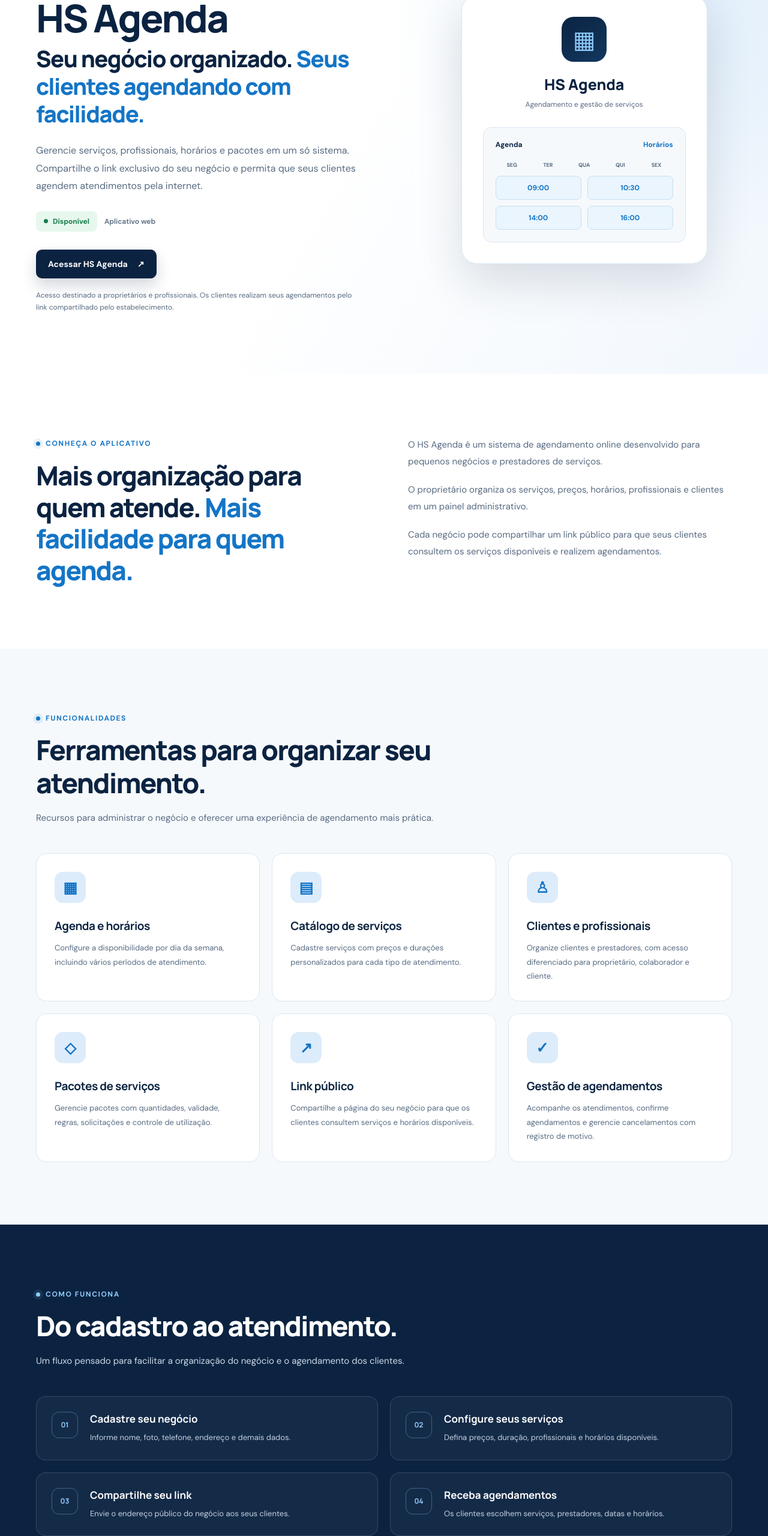
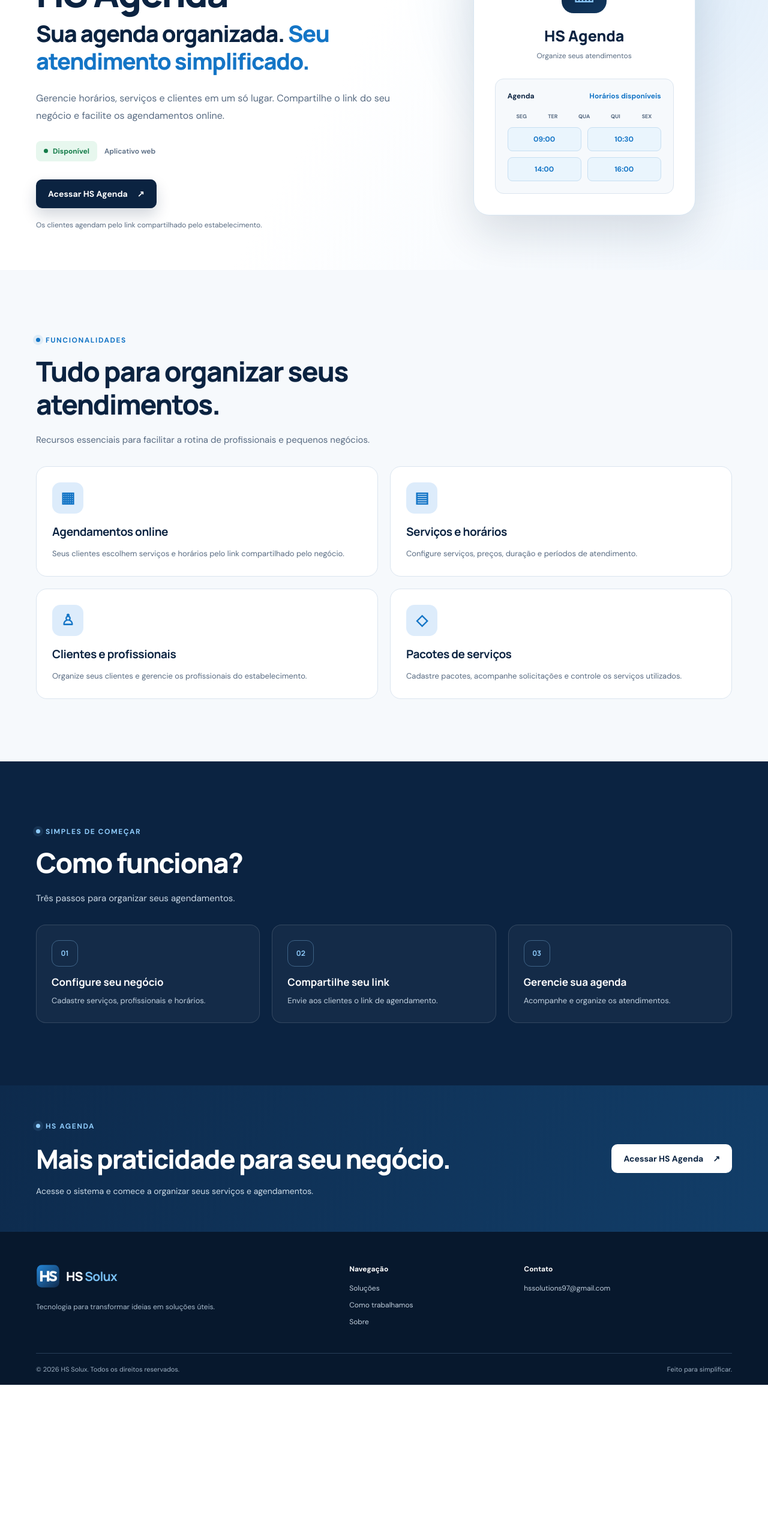
Before and after one commit to Herlonysantiago/hs_solux-site, a plain HTML site: page aplicativos/hs-agenda/index.html in a window 1280 px wide. Shown: the part 240-2800 px from the top of the page at 60% size. After the commit the page ends 2548 px from the top, so only its background shows below. Drawn offline with Linux system fonts and the light colour scheme; files that its build step writes are made by us from their sources.

Commit message:
Simplificar página do HS Agenda

```diff
--- a/aplicativos/hs-agenda/index.html
+++ b/aplicativos/hs-agenda/index.html
@@ -6,7 +6,7 @@
   <meta name="viewport" content="width=device-width, initial-scale=1">
 
   <title>HS Agenda | Agendamento Online | HS Solux</title>
-  <meta name="description" content="Conheça o HS Agenda, sistema de agendamento online para pequenos negócios e prestadores de serviços. Organize horários, clientes, serviços e pacotes.">
+  <meta name="description" content="Conheça o HS Agenda, uma solução de agendamento online para profissionais e pequenos negócios.">
   <meta name="theme-color" content="#0b2341">
   <meta name="robots" content="index, follow">
 
@@ -19,6 +19,74 @@
 
   <link rel="stylesheet" href="../../styles.css">
   <link rel="stylesheet" href="../app.css">
+
+  <style>
+    /* Ajustes específicos da versão compacta. */
+    .app-hero {
+      padding-top: 45px;
+      padding-bottom: 65px;
+    }
+
+    .app-back-link {
+      margin-bottom: 28px;
+    }
+
+    .app-hero-visual {
+      min-height: 340px;
+    }
+
+    .app-preview {
+      max-width: 370px;
+    }
+
+    .app-section-heading {
+      margin-bottom: 30px;
+    }
+
+    .app-features-grid {
+      grid-template-columns: repeat(2, minmax(0, 1fr));
+    }
+
+    .app-feature-card {
+      padding: 26px;
+    }
+
+    .app-feature-icon {
+      margin-bottom: 17px;
+    }
+
+    .app-steps-list {
+      grid-template-columns: repeat(3, minmax(0, 1fr));
+    }
+
+    .app-steps-list li {
+      flex-direction: column;
+      gap: 14px;
+    }
+
+    .app-final-cta {
+      padding: 55px 0;
+    }
+
+    @media (max-width: 760px) {
+      .app-hero {
+        padding: 30px 0 55px;
+      }
+
+      .app-hero-visual {
+        min-height: auto;
+      }
+
+      .app-features-grid,
+      .app-steps-list {
+        grid-template-columns: 1fr;
+      }
+
+      .app-steps-list li {
+        flex-direction: row;
+      }
+    }
+  </style>
 </head>
 
 <body>
@@ -72,14 +140,13 @@
           </h1>
 
           <h2>
-            Seu negócio organizado.
-            <em>Seus clientes agendando com facilidade.</em>
+            Sua agenda organizada.
+            <em>Seu atendimento simplificado.</em>
           </h2>
 
           <p class="app-hero-description">
-            Gerencie serviços, profissionais, horários e pacotes em um só
-            sistema. Compartilhe o link exclusivo do seu negócio e permita
-            que seus clientes agendem atendimentos pela internet.
+            Gerencie horários, serviços e clientes em um só lugar.
+            Compartilhe o link do seu negócio e facilite os agendamentos online.
           </p>
 
           <div class="app-status-row">
@@ -98,9 +165,7 @@
           </div>
 
           <p class="app-access-note">
-            Acesso destinado a proprietários e profissionais.
-            Os clientes realizam seus agendamentos pelo link
-            compartilhado pelo estabelecimento.
+            Os clientes agendam pelo link compartilhado pelo estabelecimento.
           </p>
         </div>
 
@@ -108,12 +173,12 @@
           <div class="app-preview">
             <div class="app-preview-icon">▦</div>
             <strong>HS Agenda</strong>
-            <span>Agendamento e gestão de serviços</span>
+            <span>Organize seus atendimentos</span>
 
             <div class="app-preview-calendar">
               <div class="preview-calendar-title">
                 <span>Agenda</span>
-                <span>Horários</span>
+                <span>Horários disponíveis</span>
               </div>
               <div class="preview-calendar-days">
                 <span>SEG</span>
@@ -135,38 +200,6 @@
       </div>
     </section>
 
-    <!-- SOBRE -->
-    <section class="section app-about" aria-labelledby="app-about-title">
-      <div class="container app-intro-grid">
-        <div>
-          <p class="eyebrow">
-            <span aria-hidden="true"></span>
-            Conheça o aplicativo
-          </p>
-          <h2 id="app-about-title">
-            Mais organização para quem atende.
-            <em>Mais facilidade para quem agenda.</em>
-          </h2>
-        </div>
-
-        <div class="app-intro-text">
-          <p>
-            O HS Agenda é um sistema de agendamento online desenvolvido
-            para pequenos negócios e prestadores de serviços.
-          </p>
-          <p>
-            O proprietário organiza os serviços, preços, horários,
-            profissionais e clientes em um painel administrativo.
-          </p>
-          <p>
-            Cada negócio pode compartilhar um link público para que
-            seus clientes consultem os serviços disponíveis e realizem
-            agendamentos.
-          </p>
-        </div>
-      </div>
-    </section>
-
     <!-- FUNCIONALIDADES -->
     <section class="section app-features-section" aria-labelledby="features-title">
       <div class="container">
@@ -176,11 +209,11 @@
             Funcionalidades
           </p>
           <h2 id="features-title">
-            Ferramentas para organizar seu atendimento.
+            Tudo para organizar seus atendimentos.
           </h2>
           <p>
-            Recursos para administrar o negócio e oferecer
-            uma experiência de agendamento mais prática.
+            Recursos essenciais para facilitar a rotina
+            de profissionais e pequenos negócios.
           </p>
         </div>
 
@@ -188,19 +221,19 @@
 
           <article class="app-feature-card">
             <div class="app-feature-icon" aria-hidden="true">▦</div>
-            <h3>Agenda e horários</h3>
+            <h3>Agendamentos online</h3>
             <p>
-              Configure a disponibilidade por dia da semana,
-              incluindo vários períodos de atendimento.
+              Seus clientes escolhem serviços e horários
+              pelo link compartilhado pelo negócio.
             </p>
           </article>
 
           <article class="app-feature-card">
             <div class="app-feature-icon" aria-hidden="true">▤</div>
-            <h3>Catálogo de serviços</h3>
+            <h3>Serviços e horários</h3>
             <p>
-              Cadastre serviços com preços e durações personalizados
-              para cada tipo de atendimento.
+              Configure serviços, preços, duração
+              e períodos de atendimento.
             </p>
           </article>
 
@@ -208,8 +241,8 @@
             <div class="app-feature-icon" aria-hidden="true">♙</div>
             <h3>Clientes e profissionais</h3>
             <p>
-              Organize clientes e prestadores, com acesso
-              diferenciado para proprietário, colaborador e cliente.
+              Organize seus clientes e gerencie
+              os profissionais do estabelecimento.
             </p>
           </article>
 
@@ -217,26 +250,8 @@
             <div class="app-feature-icon" aria-hidden="true">◇</div>
             <h3>Pacotes de serviços</h3>
             <p>
-              Gerencie pacotes com quantidades, validade,
-              regras, solicitações e controle de utilização.
-            </p>
-          </article>
-
-          <article class="app-feature-card">
-            <div class="app-feature-icon" aria-hidden="true">↗</div>
-            <h3>Link público</h3>
-            <p>
-              Compartilhe a página do seu negócio para que
-              os clientes consultem serviços e horários disponíveis.
-            </p>
-          </article>
-
-          <article class="app-feature-card">
-            <div class="app-feature-icon" aria-hidden="true">✓</div>
-            <h3>Gestão de agendamentos</h3>
-            <p>
-              Acompanhe os atendimentos, confirme agendamentos
-              e gerencie cancelamentos com registro de motivo.
+              Cadastre pacotes, acompanhe solicitações
+              e controle os serviços utilizados.
             </p>
           </article>
 
@@ -251,14 +266,13 @@
         <div class="app-section-heading">
           <p class="eyebrow eyebrow-light">
             <span aria-hidden="true"></span>
-            Como funciona
+            Simples de começar
           </p>
           <h2 id="steps-title">
-            Do cadastro ao atendimento.
+            Como funciona?
           </h2>
           <p>
-            Um fluxo pensado para facilitar a organização
-            do negócio e o agendamento dos clientes.
+            Três passos para organizar seus agendamentos.
           </p>
         </div>
 
@@ -266,89 +280,28 @@
           <li>
             <span class="app-step-number">01</span>
             <div>
-              <h3>Cadastre seu negócio</h3>
-              <p>Informe nome, foto, telefone, endereço e demais dados.</p>
+              <h3>Configure seu negócio</h3>
+              <p>Cadastre serviços, profissionais e horários.</p>
             </div>
           </li>
 
           <li>
             <span class="app-step-number">02</span>
             <div>
-              <h3>Configure seus serviços</h3>
-              <p>Defina preços, duração, profissionais e horários disponíveis.</p>
+              <h3>Compartilhe seu link</h3>
+              <p>Envie aos clientes o link de agendamento.</p>
             </div>
           </li>
 
           <li>
             <span class="app-step-number">03</span>
             <div>
-              <h3>Compartilhe seu link</h3>
-              <p>Envie o endereço público do negócio aos seus clientes.</p>
-            </div>
-          </li>
-
-          <li>
-            <span class="app-step-number">04</span>
-            <div>
-              <h3>Receba agendamentos</h3>
-              <p>Os clientes escolhem serviços, prestadores, datas e horários.</p>
-            </div>
-          </li>
-
-          <li>
-            <span class="app-step-number">05</span>
-            <div>
-              <h3>Administre os atendimentos</h3>
-              <p>Acompanhe a agenda, confirme horários e gerencie pacotes.</p>
+              <h3>Gerencie sua agenda</h3>
+              <p>Acompanhe e organize os atendimentos.</p>
             </div>
           </li>
         </ol>
 
-      </div>
-    </section>
-
-    <!-- PROPRIETÁRIOS E CLIENTES -->
-    <section class="section app-audiences-section" aria-labelledby="audiences-title">
-      <div class="container">
-        <div class="app-section-heading">
-          <p class="eyebrow">
-            <span aria-hidden="true"></span>
-            Uma solução conectada
-          </p>
-          <h2 id="audiences-title">
-            Para o negócio e para seus clientes.
-          </h2>
-        </div>
-
-        <div class="app-audiences-grid">
-          <article class="app-audience-card">
-            <h3>Para proprietários e profissionais</h3>
-            <p>
-              Um painel para organizar serviços, agenda,
-              clientes, prestadores, pacotes e solicitações.
-            </p>
-            <ul>
-              <li>Cadastro e configuração do negócio</li>
-              <li>Gestão de horários e profissionais</li>
-              <li>Controle de agendamentos</li>
-              <li>Administração de pacotes e pagamentos</li>
-            </ul>
-          </article>
-
-          <article class="app-audience-card">
-            <h3>Para os clientes</h3>
-            <p>
-              Uma página de agendamento acessada pelo
-              link compartilhado pelo estabelecimento.
-            </p>
-            <ul>
-              <li>Consulta de serviços e preços</li>
-              <li>Escolha de profissional e horário</li>
-              <li>Histórico e próximos agendamentos</li>
-              <li>Consulta e solicitação de pacotes</li>
-            </ul>
-          </article>
-        </div>
       </div>
     </section>
 
@@ -358,14 +311,14 @@
         <div>
           <p class="eyebrow eyebrow-light">
             <span aria-hidden="true"></span>
-            Comece a organizar seus atendimentos
+            HS Agenda
           </p>
           <h2 id="app-cta-title">
-            Conheça o HS Agenda.
+            Mais praticidade para seu negócio.
           </h2>
           <p>
-            Acesse o sistema para configurar seu negócio
-            e compartilhar seu link de agendamento.
+            Acesse o sistema e comece a organizar
+            seus serviços e agendamentos.
           </p>
         </div>
 
```
